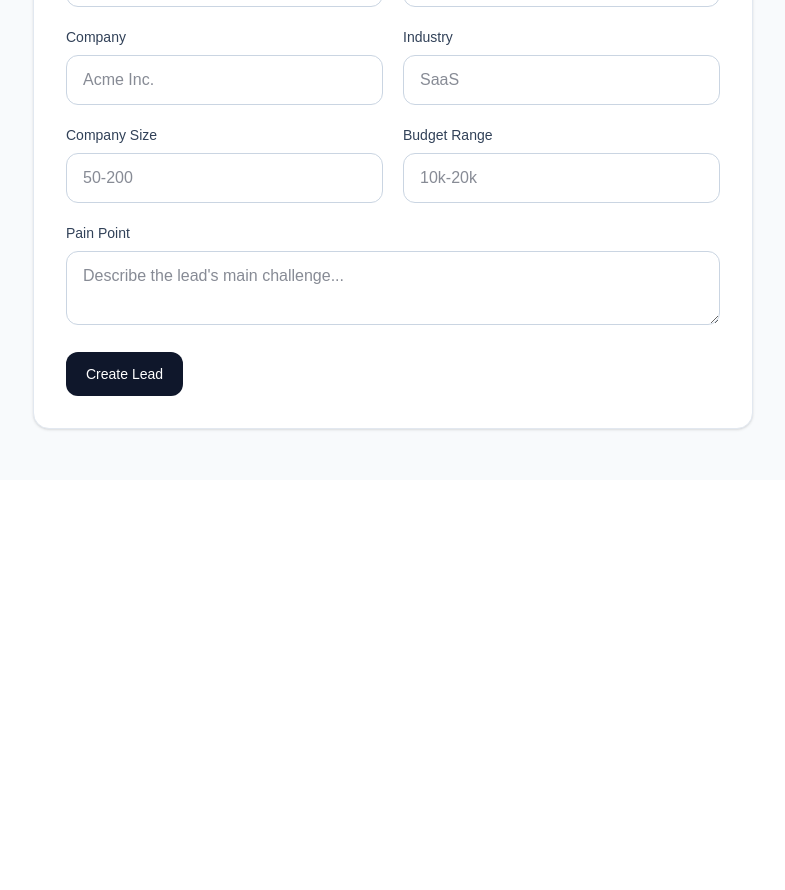
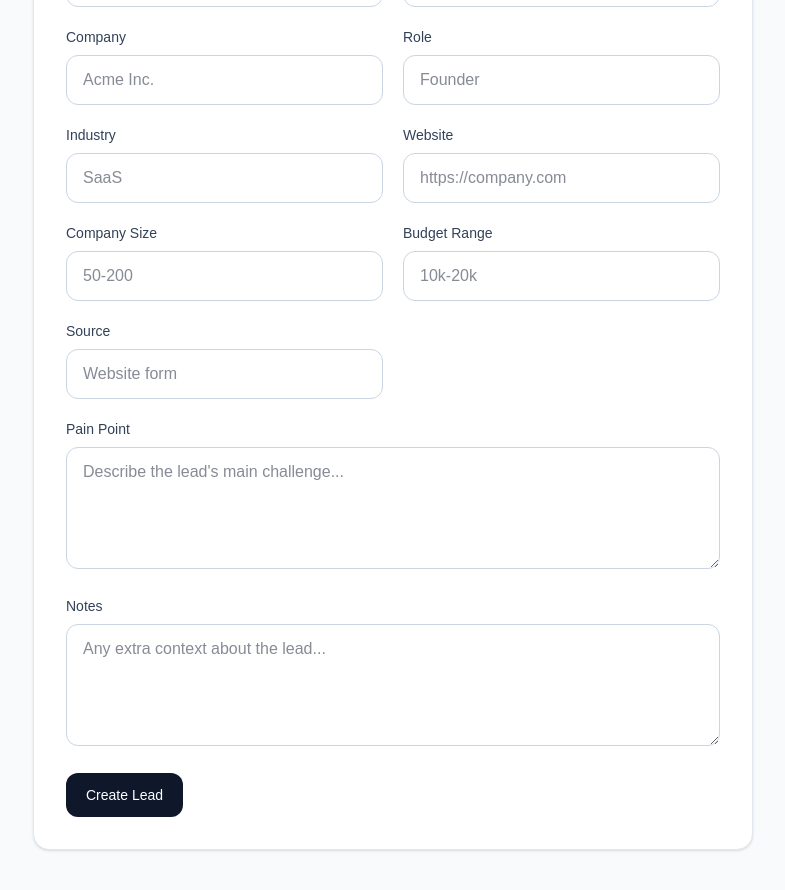
Before and after one commit to Misho-1019/AI-Lead-Qualification-System, a Next.js app in the folder client/: page /leads/new in a window 1280 px wide. Shown: the part 320-1210 px from the top of the page, without its empty margins (247-1032 px from the left). Before the commit the page ends 800 px from the top, so only its background shows below. Built offline with nearby package versions, Linux system fonts and the light colour scheme; no server answers.

Commit message:
Replace hardcoded API URL with env and add missing lead fields

```diff
--- a/client/src/app/leads/new/page.tsx
+++ b/client/src/app/leads/new/page.tsx
@@ -1,5 +1,6 @@
 'use client'
 
+import { createLead } from "@/lib/api";
 import Link from "next/link";
 import { useRouter } from "next/navigation"
 import { ChangeEvent, FormEvent, useState } from "react";
@@ -12,11 +13,15 @@ export default function NewLeadPage() {
         full_name: '',
         email: '',
         company: '',
+        role: '',
+        website: '',
         industry: '',
         company_size: '',
         budget_range: '',
-        pain_point: ''
-    })
+        source: '',
+        pain_point: '',
+        notes: ''
+    });
 
     const [isSubmitting, setIsSubmitting] = useState(false);
     const [error, setError] = useState('');
@@ -27,8 +32,8 @@ export default function NewLeadPage() {
         setFormData(prev => ({
             ...prev,
             [name]: value,
-        }))
-    }
+        }));
+    };
 
     const handleSubmit = async (e: FormEvent<HTMLFormElement>) => {
         e.preventDefault();
@@ -36,28 +41,18 @@ export default function NewLeadPage() {
         setError('');
 
         try {
-            const response = await fetch('http://localhost:3030/api/leads', {
-                method: 'POST',
-                headers: {
-                    'Content-Type': 'application/json'
-                },
-                body: JSON.stringify(formData)
-            })
+            await createLead(formData);
 
-            if (!response.ok) {
-                throw new Error('Failed to create lead')
-            }
-
-            toast.success('Lead created successfully')
+            toast.success('Lead created successfully');
             router.push('/');
-            router.refresh()
+            router.refresh();
         } catch {
-            setError('Failed to create the lead. Please try again.')
-            toast.error('Failed to create lead')
+            setError('Failed to create the lead. Please try again.');
+            toast.error('Failed to create lead');
         } finally {
             setIsSubmitting(false);
         }
-    }
+    };
 
     return (
         <main className="min-h-screen bg-slate-50">
@@ -87,6 +82,7 @@ export default function NewLeadPage() {
 
                     <form onSubmit={handleSubmit} className="space-y-5">
                         <div className="grid gap-5 md:grid-cols-2">
+
                             <div>
                                 <label className="mb-2 block text-sm font-medium text-slate-700">
                                     Full Name
@@ -136,6 +132,21 @@ export default function NewLeadPage() {
 
                             <div>
                                 <label className="mb-2 block text-sm font-medium text-slate-700">
+                                    Role
+                                </label>
+                                <input
+                                    type="text"
+                                    name="role"
+                                    value={formData.role}
+                                    onChange={handleChange}
+                                    className="w-full rounded-xl border border-slate-300 px-4 py-3 text-slate-900 outline-none transition focus:border-slate-500 disabled:cursor-not-allowed disabled:bg-slate-100 disabled:opacity-70"
+                                    placeholder="Founder"
+                                    disabled={isSubmitting}
+                                />
+                            </div>
+
+                            <div>
+                                <label className="mb-2 block text-sm font-medium text-slate-700">
                                     Industry
                                 </label>
                                 <input
@@ -145,6 +156,21 @@ export default function NewLeadPage() {
                                     onChange={handleChange}
                                     className="w-full rounded-xl border border-slate-300 px-4 py-3 text-slate-900 outline-none transition focus:border-slate-500 disabled:cursor-not-allowed disabled:bg-slate-100 disabled:opacity-70"
                                     placeholder="SaaS"
+                                    disabled={isSubmitting}
+                                />
+                            </div>
+
+                            <div>
+                                <label className="mb-2 block text-sm font-medium text-slate-700">
+                                    Website
+                                </label>
+                                <input
+                                    type="url"
+                                    name="website"
+                                    value={formData.website}
+                                    onChange={handleChange}
+                                    className="w-full rounded-xl border border-slate-300 px-4 py-3 text-slate-900 outline-none transition focus:border-slate-500 disabled:cursor-not-allowed disabled:bg-slate-100 disabled:opacity-70"
+                                    placeholder="https://company.com"
                                     disabled={isSubmitting}
                                 />
                             </div>
@@ -178,6 +204,22 @@ export default function NewLeadPage() {
                                     disabled={isSubmitting}
                                 />
                             </div>
+
+                            <div>
+                                <label className="mb-2 block text-sm font-medium text-slate-700">
+                                    Source
+                                </label>
+                                <input
+                                    type="text"
+                                    name="source"
+                                    value={formData.source}
+                                    onChange={handleChange}
+                                    className="w-full rounded-xl border border-slate-300 px-4 py-3 text-slate-900 outline-none transition focus:border-slate-500 disabled:cursor-not-allowed disabled:bg-slate-100 disabled:opacity-70"
+                                    placeholder="Website form"
+                                    disabled={isSubmitting}
+                                />
+                            </div>
+
                         </div>
 
                         <div>
@@ -190,6 +232,22 @@ export default function NewLeadPage() {
                                 onChange={handleChange}
                                 className="w-full rounded-xl border border-slate-300 px-4 py-3 text-slate-900 outline-none transition focus:border-slate-500 disabled:cursor-not-allowed disabled:bg-slate-100 disabled:opacity-70"
                                 placeholder="Describe the lead's main challenge..."
+                                rows={4}
+                                disabled={isSubmitting}
+                            />
+                        </div>
+
+                        <div>
+                            <label className="mb-2 block text-sm font-medium text-slate-700">
+                                Notes
+                            </label>
+                            <textarea
+                                name="notes"
+                                value={formData.notes}
+                                onChange={handleChange}
+                                className="w-full rounded-xl border border-slate-300 px-4 py-3 text-slate-900 outline-none transition focus:border-slate-500 disabled:cursor-not-allowed disabled:bg-slate-100 disabled:opacity-70"
+                                placeholder="Any extra context about the lead..."
+                                rows={4}
                                 disabled={isSubmitting}
                             />
                         </div>
--- a/client/src/lib/api.ts
+++ b/client/src/lib/api.ts
@@ -24,6 +24,22 @@ export async function getLeads(): Promise<Lead[]> {
     const result = await response.json();
     return result.data;
 }
+
+export const createLead = async (leadData: Record<string, string>) => {
+    const response = await fetch(`${API_BASE_URL}/api/leads`, {
+        method: 'POST',
+        headers: {
+            'Content-Type': 'application/json',
+        },
+        body: JSON.stringify(leadData),
+    });
+
+    if (!response.ok) {
+        throw new Error('Failed to create lead');
+    }
+
+    return response.json();
+};
 
 export async function getLead(id: string): Promise<Lead> {
     const response = await fetch(`${API_BASE_URL}/api/leads/${id}`, {
```
